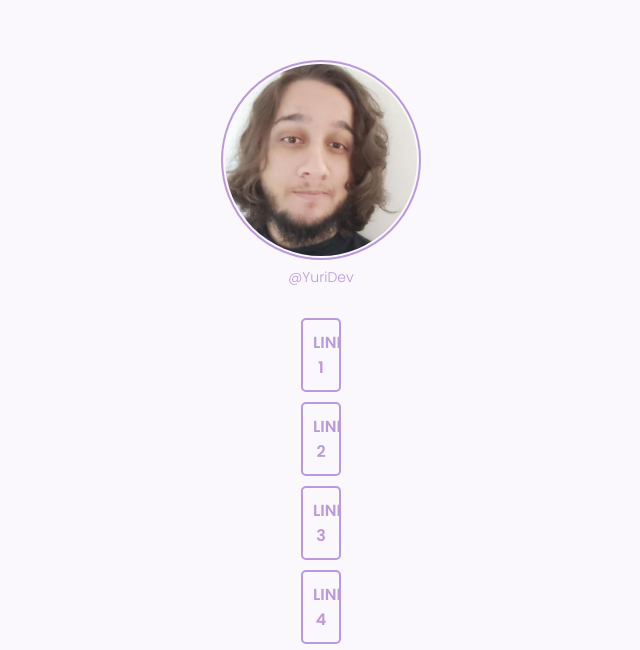
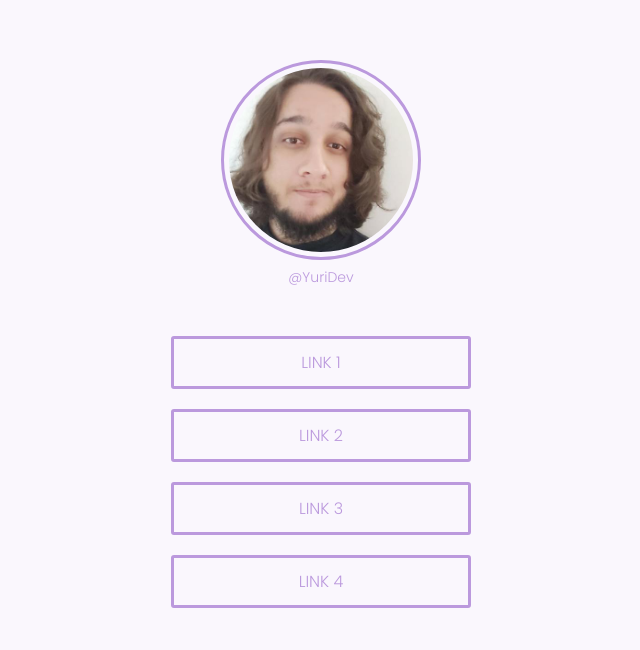
Before and after one commit to MatheusYurirs/link-tree-desafio, a plain HTML site: page index.html in a window 1280 px wide. Shown: the top 650 px of the page, without its empty margins (319-959 px from the left). Drawn offline with Linux system fonts and the light colour scheme.

Commit message:
Atualização do Desafio LinkTree

```diff
--- a/index.html
+++ b/index.html
@@ -9,19 +9,18 @@
 </head>
 <body>
     <div class="container">
-        <div class="content">
-            <div class="profile">
+
                 <img class="profile-img" src="./assets/foto.jpg" alt="Foto de perfil">
                 <figcaption>@YuriDev</figcaption>
-            </div>
-            <div class="links">
+
+
                 <ul>
                     <li><a href=""><p>LINK 1</p></a></li>
                     <li><a href=""><p>LINK 2</p></a></li>
                     <li><a href=""><p>LINK 3</p></a></li>
                     <li><a href=""><p>LINK 4</p></a></li>
                 </ul>
-            </div>
+
                 <div class="links-social">
                     <a href=""><img src="./assets/twitter.png" alt="twitter"></a>
                     <a href=""><img src="./assets/twitch.png" alt="twitch"></a>
@@ -29,7 +28,8 @@
                     <a href=""><img src="./assets/linkedin.png" alt="linkedin"></a>
                     <a href=""><img src="./assets/github.png" alt="github"></a>
                 </div>
-        </div>
+
+
     </div>
 </body>
 </html>
--- a/style.css
+++ b/style.css
@@ -15,51 +15,40 @@
 
 .container{
 
-    width: 50%;
-    height: 680px;
-    margin-top: 50px;
-    margin-left: auto;
-    margin-right: auto;
-
+ width: 300px;
+ text-align: center;
+ margin: 60px auto 0;
 
 }
 
-.content{
-    margin-top: 60px;
-    text-align: center;
 
+
+div > img{
+   border-radius: 50%;
+   width: 100%;
+   width: 200px;
+   height: 200px;
+   padding: 5px;
+   border: #BB99DD solid 3.7px;
 
 }
 
-.profile img{
-    border:2px solid #BB99DD;
-    border-radius: 100%;
-    padding: 2px;
+ul{
+    list-style: none;
+    margin: 48px 0;
 }
 
-.profile-img{
-    width: 200px;
-    height: 200px;
+ul li a{
+    display: flex;
+    align-items: center;
+    justify-content: center;
+    border: 3px solid var(--purple);
+    width: 100%;
+    height: 53px;
+    border-radius: 3px;
+    margin-bottom: 20px;
 }
-li{
-    list-style: none;
 
-}
-.links ul{
-    padding: 20px 60px 15px 60px;
-    margin: 0 200px;
-    overflow: hidden;
-}
-.links li {
-    border: 2px solid var(--purple);
-    border-radius: 5px;
-    padding: 10px;
-    margin: 10px 40px;
-    overflow: hidden;
-}
-.links p{
-    font-weight: 600;
-}
 figcaption{
     font-size: 14px;
 }
@@ -70,7 +59,6 @@ figcaption, p{
 a{
     text-decoration: none;
 }
-
-.links-social img{
-    margin: 30px 20px 0 20px;
+.links-social a ~ a{
+    margin-left: 40px;
 }
```
Lines whose indentation alone changed are shown as unchanged.
